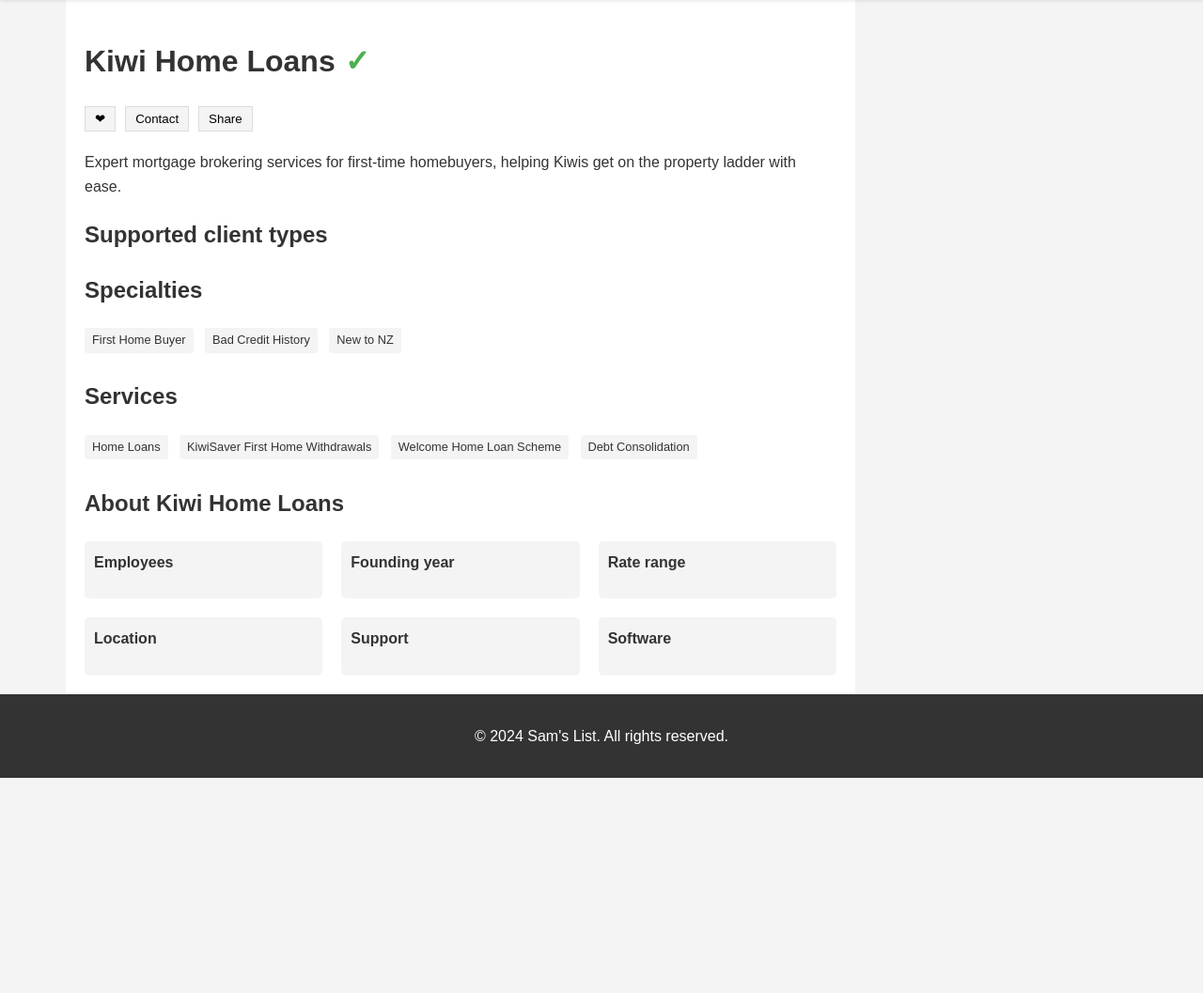
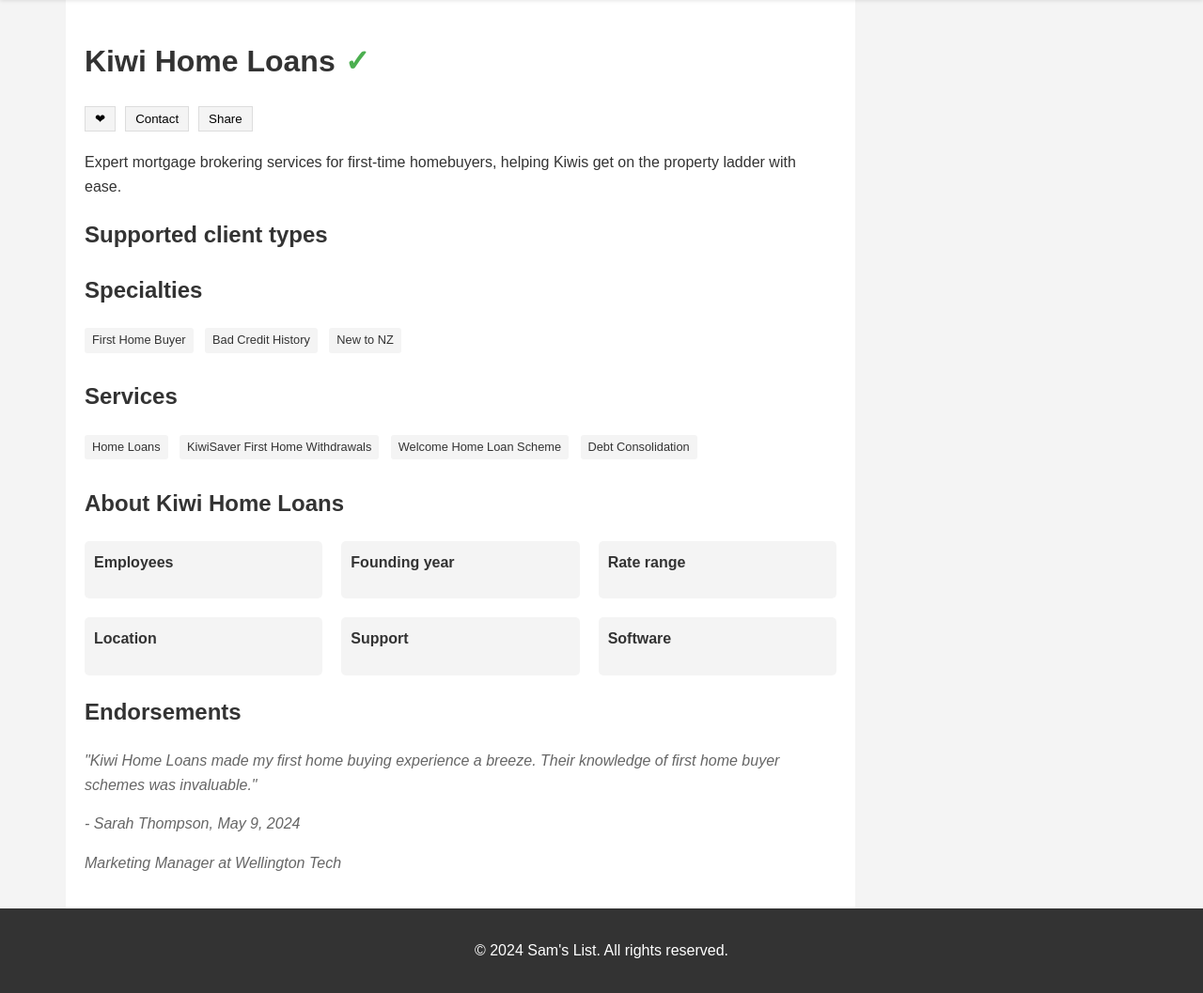
Before and after one commit to xeladsn/nz-mortgage-brokers-directory, a Flask app: page /cpa/1 in a window 1280 px wide. Shown: the part 105-1162 px from the top of the page at 94% size. Before the commit the page ends 933 px from the top, so only its background shows below. Run offline with Flask 3, Linux system fonts and the light colour scheme.

Commit message:
improve endorsements

```diff
--- a/app.py
+++ b/app.py
@@ -51,7 +51,7 @@ cpas = [
                 "date": "Jun 17, 2024",
                 "comment": "NZ Property Finance has been crucial in growing my property portfolio. Their market insights and negotiation skills with lenders are top-notch.",
                 "title": "Director at Auckland Property Developments"
-            }
+            },
         ]
     },
     {
--- a/templates/cpa_detail.html
+++ b/templates/cpa_detail.html
@@ -120,6 +120,19 @@
                 </div>
             </div>
         </section>
+
+        <section>
+            <h2>Endorsements</h2>
+            <div class="endorsements">
+                {% for endorsement in cpa.endorsements %}
+                <div class="endorsement">
+                    <p>"{{ endorsement.comment }}"</p>
+                    <p>- {{ endorsement.name }}, {{ endorsement.date }}</p>
+                    <p>{{ endorsement.title }}</p>
+                </div>
+                {% endfor %}
+            </div>
+        </section>
     </main>
 
     <footer>
--- a/templates/home.html
+++ b/templates/home.html
@@ -73,7 +73,7 @@
                     </div>
                     {% endfor %}
                 </div>
-                <a href="#">See endorsements</a>
+                <a href="{{ url_for('cpa_detail', cpa_id=cpa.id) }}">See endorsements</a>
             </article>
             {% endfor %}
         </section>
```
